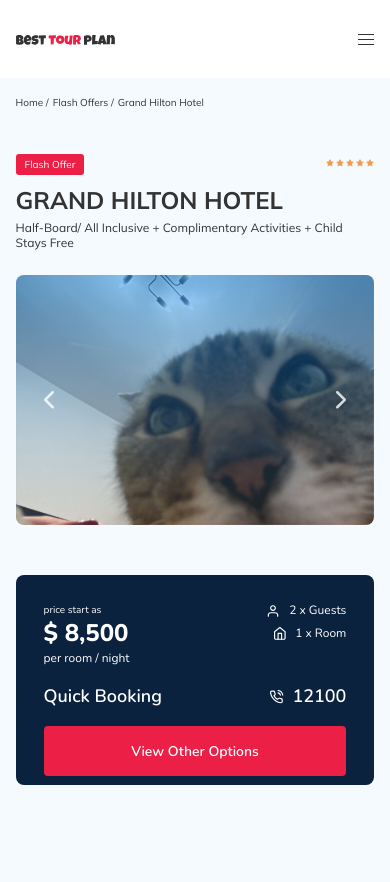
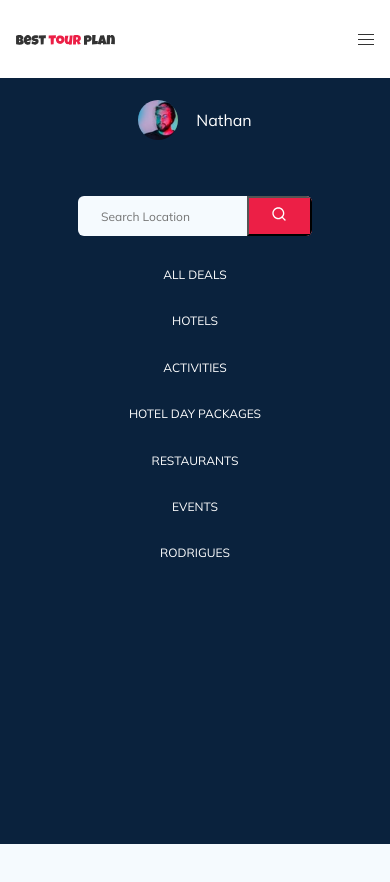
Before and after one commit to klofirid/tour-plan, a website: page index.html in a window 390 px wide. Both pictures are taken after a click on the button 366 px from the left and 39 px from the top of the page. Shown: the top 882 px of the page. Drawn offline with nearby package versions, Linux system fonts and the light colour scheme.

Commit message:
create mobile menu

```diff
--- a/index.html
+++ b/index.html
@@ -38,26 +38,26 @@
       </symbol>
     </svg>
 
-    <header class="navbar">
+    <header class="navbar navbar-mobile_fixed">
       <div class="container">
         <div class="navbar-top">
           <a href="a" class="logo">
             <img src="img/horizont-logo.svg" alt="logo: Best Tour Plan" class="logo_image" />
           </a>
 
-          <form action="#" class="search navbar_search">
+          <form action="#" class="search navbar_search navbar_search--mobile_hidden">
             <input type="text" class="search_input" placeholder="Search Location" />
             <button class="search_button">
               <img src="img/search.svg" alt="Icon: Search" />
             </button>
           </form>
 
-          <a href="#" class="user navbar_user">
+          <a href="#" class="user navbar_user navbar_user--mobile_hidden">
             <img src="img/user_avatar.jpg" alt="Avatar: Nathan" class="user_avatar" />
             <span class="user_name">Nathan</span>
           </a>
           <!-- /.user -->
-          <button class="menu-button navbar-top_menu-button">
+          <button class="menu-button navbar-top_menu-button" type="button" aria-label="Open menu" aria-expanded="false">
             <span class="menu-button_line"></span>
             <span class="menu-button_line"></span>
             <span class="menu-button_line"></span>
@@ -70,6 +70,20 @@
       <div class="navbar-bottom">
         <div class="container">
           <ul class="navbar-menu">
+            <li class="navbar-menu_item navbar-menu_item--mobile_visible">
+              <a href="#" class="user navbar_user navbar_user--mobile_visible">
+                <img src="img/user_avatar.jpg" alt="Avatar: Nathan" class="user_avatar" />
+                <span class="user_name">Nathan</span>
+              </a>
+            </li>
+            <li class="navbar-menu_item navbar-menu_item--mobile_visible">
+              <form action="#" class="search navbar_search navbar_search--mobile_visible">
+                <input type="text" class="search_input" placeholder="Search Location" />
+                <button class="search_button">
+                  <img src="img/search.svg" alt="Icon: Search" />
+                </button>
+              </form>
+            </li>
             <li class="navbar-menu_item"><a href="#" class="navbar-menu_link">All Deals</a></li>
             <li class="navbar-menu_item"><a href="#" class="navbar-menu_link">Hotels</a></li>
             <li class="navbar-menu_item"><a href="#" class="navbar-menu_link">Activities</a></li>
--- a/js/main.js
+++ b/js/main.js
@@ -51,3 +51,12 @@
   observer: true,
   observeParents: true,
 });
+var menuButton = document.querySelector(".menu-button");
+var navbarBottom = document.querySelector(".navbar-bottom");
+
+if (menuButton && navbarBottom) {
+  menuButton.addEventListener("click", function () {
+    navbarBottom.classList.toggle("navbar-bottom--visible");
+    menuButton.setAttribute("aria-expanded", navbarBottom.classList.contains("navbar-bottom--visible"));
+  });
+}
--- a/sass/_media.sass
+++ b/sass/_media.sass
@@ -66,9 +66,55 @@
   .container
     max-width: 576px
     width: 92%
+  body
+    padding-top: 78px
   .navbar
-    &_search, &_user, &-menu
+    &-mobile
+      &_fixed
+        position: fixed
+        left: 0
+        top: 0
+        right: 0
+        z-index: 10
+    &-bottom
       display: none
+      position: fixed
+      left: 0
+      right: 0
+      bottom: 0
+      top: 78px
+      &--visible
+        display: block
+    &_search, &_user
+      &--mobile
+        &_hidden
+          display: none
+        &_visible
+          display: flex
+    &_search
+      &--mobile
+        &_visible
+          width: 100%
+          max-width: 340px
+          margin: 0 auto
+          .search_input
+            width: 100%
+    &_user
+      &--mobile
+        &_visible
+          justify-content: center
+          margin-bottom: 28px
+          .user_name
+            color: $light
+    &-menu
+      flex-direction: column
+      &_item
+        margin-bottom: 28px
+        &--mobile
+          &_visible
+            display: block
+
+
   .menu
     &-button
       display: flex
--- a/sass/blocks/_header.sass
+++ b/sass/blocks/_header.sass
@@ -28,7 +28,10 @@
       line-height: 18px
     &:hover
       color: #F2994A
-
+    &_item
+      &--mobile
+        &_visible
+          display: none
 .navbar-menu
   list-style-type: none
   margin: 0
```
Also changed, not shown: css/style.css, 1 other file.
